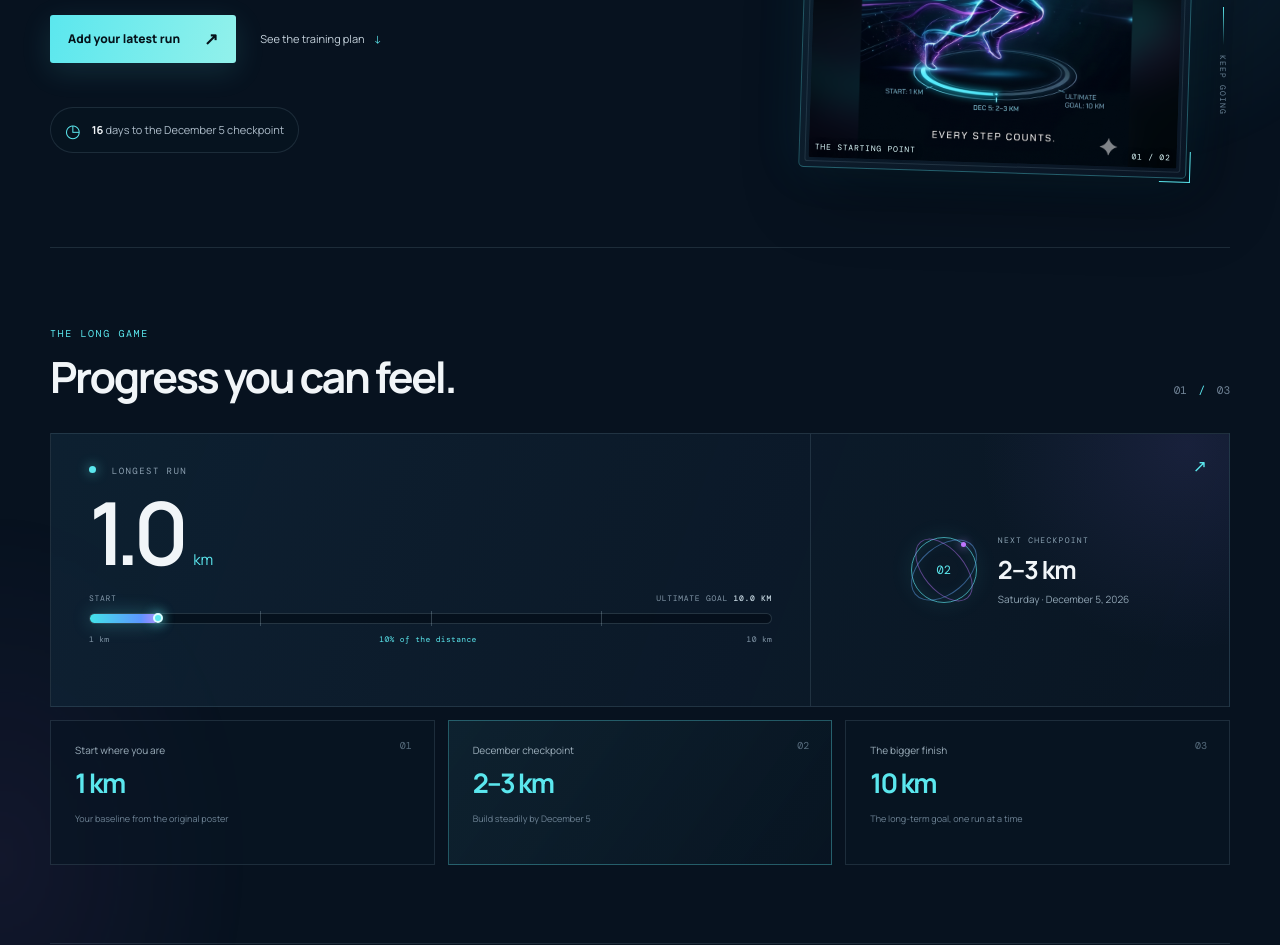
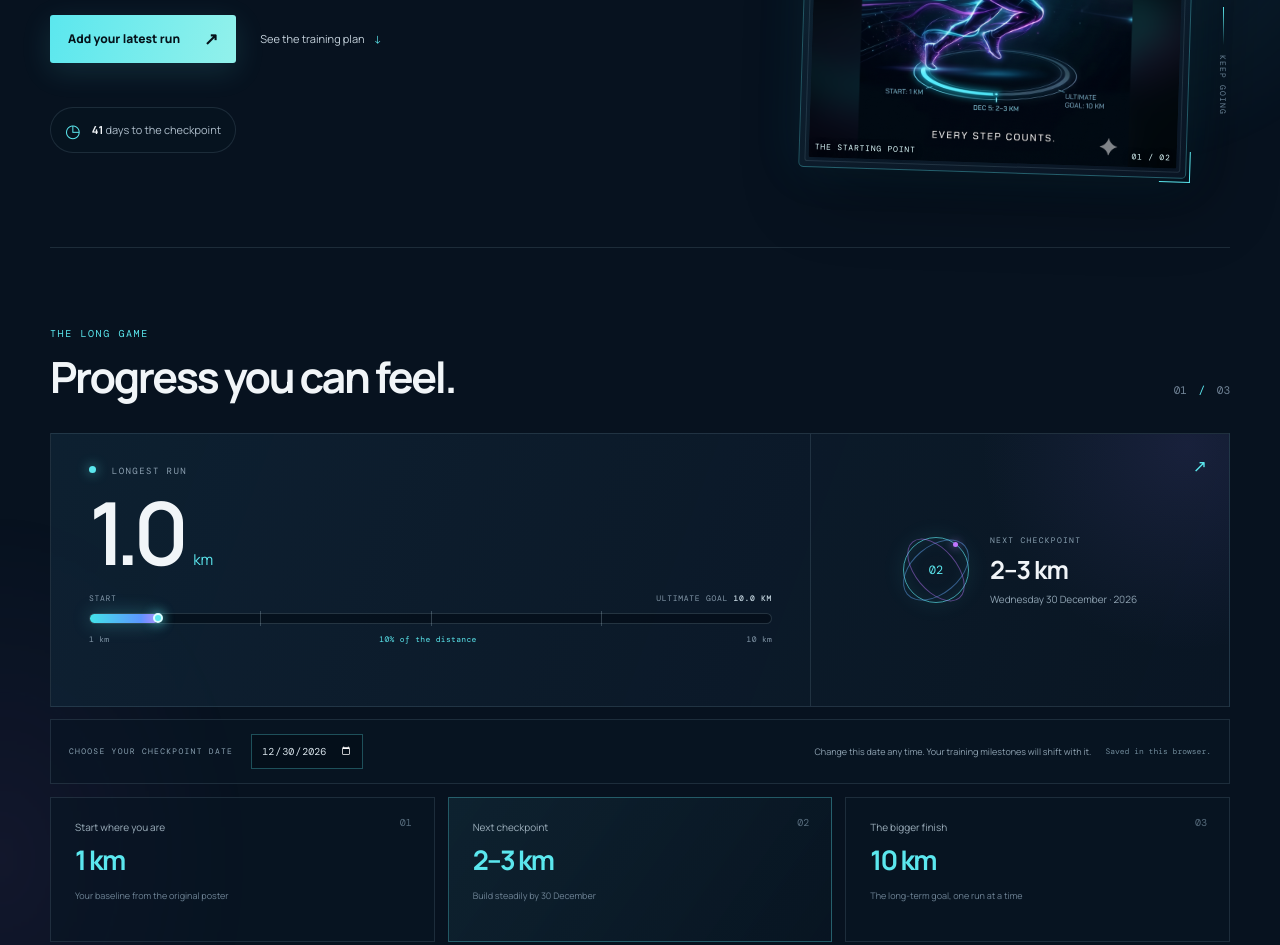
Before and after one commit to arshie512/road-to-10k, a plain HTML site: page index.html in a window 1280 px wide. Shown: the part 491-1436 px from the top of the page. Drawn offline with nearby package versions, Linux system fonts and the light colour scheme.

Commit message:
Make checkpoint date editable

```diff
--- a/app.js
+++ b/app.js
@@ -1,14 +1,15 @@
-const CHECKPOINT_DATE = "2026-12-05";
 const STORAGE_KEY = "road-to-10k-runs-v1";
+const CHECKPOINT_STORAGE_KEY = "road-to-10k-checkpoint-date-v1";
+const DEFAULT_CHECKPOINT_DATE = "2026-12-30";
 const BASELINE_KM = 1;
 const GOAL_KM = 10;
 
-const milestones = [
-  { date: "2026-11-21", title: "Build toward 1.5 km", kind: "Easy progression" },
-  { date: "2026-11-28", title: "Build toward 2 km", kind: "Steady run" },
-  { date: "2026-12-02", title: "Easy run and recovery", kind: "Recovery" },
-  { date: "2026-12-04", title: "Rest, hydrate and prepare", kind: "Rest day" },
-  { date: "2026-12-05", title: "Personal 2–3 km milestone", kind: "Checkpoint" },
+const milestonePlan = [
+  { offset: -14, title: "Build toward 1.5 km", kind: "Easy progression" },
+  { offset: -7, title: "Build toward 2 km", kind: "Steady run" },
+  { offset: -3, title: "Easy run and recovery", kind: "Recovery" },
+  { offset: -1, title: "Rest, hydrate and prepare", kind: "Rest day" },
+  { offset: 0, title: "Personal 2–3 km milestone", kind: "Checkpoint" },
 ];
 
 const $ = (selector) => document.querySelector(selector);
@@ -27,8 +28,36 @@ function formatDate(value, options = { day: "numeric", month: "short", year: "nu
   return parseDate(value).toLocaleDateString("en-IN", options);
 }
 
-function daysUntil(value) {
-  return Math.max(0, Math.ceil((parseDate(value) - today) / 86400000));
+function isValidDateValue(value) {
+  if (!/^\d{4}-\d{2}-\d{2}$/.test(value)) return false;
+  const [year, month, day] = value.split("-").map(Number);
+  const date = parseDate(value);
+  return Number.isFinite(date.getTime())
+    && date.getFullYear() === year
+    && date.getMonth() === month - 1
+    && date.getDate() === day;
+}
+
+function loadCheckpointDate() {
+  try {
+    const saved = localStorage.getItem(CHECKPOINT_STORAGE_KEY);
+    return saved && isValidDateValue(saved) ? saved : DEFAULT_CHECKPOINT_DATE;
+  } catch {
+    return DEFAULT_CHECKPOINT_DATE;
+  }
+}
+
+function shiftDate(value, offset) {
+  const date = parseDate(value);
+  date.setDate(date.getDate() + offset);
+  return `${date.getFullYear()}-${String(date.getMonth() + 1).padStart(2, "0")}-${String(date.getDate()).padStart(2, "0")}`;
+}
+
+function getMilestones() {
+  return milestonePlan.map((item) => ({
+    ...item,
+    date: shiftDate(checkpointDate, item.offset),
+  }));
 }
 
 function loadRuns() {
@@ -41,14 +70,30 @@ function loadRuns() {
 }
 
 let runs = loadRuns();
+let checkpointDate = loadCheckpointDate();
 
 function renderCountdown() {
-  const days = daysUntil(CHECKPOINT_DATE);
-  $("#days-left").textContent = days === 0 ? "Today" : days;
-  if (days === 0) $(".hero-countdown span:last-child").innerHTML = "<b>Today</b> is the December 5 checkpoint";
+  const delta = Math.round((parseDate(checkpointDate) - today) / 86400000);
+  const days = Math.abs(delta);
+  const unit = days === 1 ? "day" : "days";
+  $("#days-left").textContent = delta === 0 ? "Today" : days;
+  $("#countdown-label").textContent = delta === 0
+    ? "is your checkpoint"
+    : delta > 0
+      ? `${unit} to the checkpoint`
+      : `${unit} since the checkpoint`;
+}
+
+function renderCheckpointDate() {
+  const date = parseDate(checkpointDate);
+  const fullDate = date.toLocaleDateString("en-IN", { weekday: "long", day: "numeric", month: "long", year: "numeric" });
+  $("#checkpoint-date").value = checkpointDate;
+  $("#checkpoint-date-display").textContent = fullDate.replace(",", " ·");
+  $("#checkpoint-stat-date").textContent = `Build steadily by ${date.toLocaleDateString("en-IN", { day: "numeric", month: "long" })}`;
 }
 
 function renderMilestones() {
+  const milestones = getMilestones();
   const upcoming = milestones.find((item) => parseDate(item.date) >= today);
   const container = $("#milestone-list");
   container.replaceChildren();
@@ -138,10 +183,30 @@ function saveRuns() {
 }
 
 function init() {
+  const checkpointInput = $("#checkpoint-date");
+  checkpointInput.value = checkpointDate;
   renderCountdown();
+  renderCheckpointDate();
   renderMilestones();
   renderProgress();
   renderRuns();
+
+  checkpointInput.addEventListener("change", () => {
+    if (!isValidDateValue(checkpointInput.value)) {
+      checkpointInput.value = checkpointDate;
+      return;
+    }
+    checkpointDate = checkpointInput.value;
+    try {
+      localStorage.setItem(CHECKPOINT_STORAGE_KEY, checkpointDate);
+      $("#checkpoint-date-status").textContent = "Date saved in this browser.";
+    } catch {
+      $("#checkpoint-date-status").textContent = "Date updated for this visit.";
+    }
+    renderCountdown();
+    renderCheckpointDate();
+    renderMilestones();
+  });
 
   const dateInput = $("#run-date");
   const now = new Date();
--- a/index.html
+++ b/index.html
@@ -41,7 +41,7 @@
           </div>
           <div class="hero-countdown" aria-live="polite">
             <span class="countdown-icon" aria-hidden="true">◷</span>
-            <span><b id="days-left">—</b> days to the December 5 checkpoint</span>
+            <span><b id="days-left">—</b> <span id="countdown-label">days to the checkpoint</span></span>
           </div>
         </div>
 
@@ -73,14 +73,19 @@
           </div>
           <div class="next-checkpoint">
             <div class="checkpoint-orbit" aria-hidden="true"><span>02</span><i></i></div>
-            <div class="checkpoint-copy"><span class="mini-label">NEXT CHECKPOINT</span><strong>2–3 km</strong><span>Saturday · December 5, 2026</span></div>
+            <div class="checkpoint-copy"><span class="mini-label">NEXT CHECKPOINT</span><strong>2–3 km</strong><span id="checkpoint-date-display">Wednesday · December 30, 2026</span></div>
             <a href="#plan" class="arrow-link" aria-label="See checkpoint plan">↗</a>
           </div>
         </div>
 
+        <div class="date-settings">
+          <label for="checkpoint-date"><span class="mini-label">CHOOSE YOUR CHECKPOINT DATE</span><input id="checkpoint-date" name="checkpoint-date" type="date" value="2026-12-30" /></label>
+          <div><p>Change this date any time. Your training milestones will shift with it.</p><span id="checkpoint-date-status" role="status" aria-live="polite">Saved in this browser.</span></div>
+        </div>
+
         <div class="stat-row" aria-label="Running milestones">
           <article class="stat-card"><span class="stat-number">01</span><span class="stat-label">Start where you are</span><strong>1 km</strong><small>Your baseline from the original poster</small></article>
-          <article class="stat-card stat-card-highlight"><span class="stat-number">02</span><span class="stat-label">December checkpoint</span><strong>2–3 km</strong><small>Build steadily by December 5</small></article>
+          <article class="stat-card stat-card-highlight"><span class="stat-number">02</span><span class="stat-label">Next checkpoint</span><strong>2–3 km</strong><small id="checkpoint-stat-date">Build steadily by December 30</small></article>
           <article class="stat-card"><span class="stat-number">03</span><span class="stat-label">The bigger finish</span><strong>10 km</strong><small>The long-term goal, one run at a time</small></article>
         </div>
       </section>
@@ -88,7 +93,7 @@
       <section class="section-wrap plan-section" id="plan" aria-labelledby="plan-title">
         <div class="section-heading">
           <div><p class="eyebrow">A PLAN WITH ROOM TO BREATHE</p><h2 id="plan-title">Small steps. Strong finish.</h2></div>
-          <p class="section-intro">The first checkpoint is about showing up consistently. Keep each run comfortable, listen to your body, and let the distance grow at its own pace.</p>
+          <p class="section-intro">The plan shifts with your checkpoint date. Keep each run comfortable, listen to your body, and let the distance grow at its own pace.</p>
         </div>
         <div class="plan-layout">
           <div class="timeline" id="milestone-list" aria-label="Upcoming running milestones"></div>
@@ -103,7 +108,7 @@
       </section>
 
       <section class="section-wrap source-section" aria-labelledby="source-title">
-        <div class="source-copy"><p class="eyebrow">THE FIRST PAGES</p><h2 id="source-title">A goal becomes real when you can see the next step.</h2><p>These two original posters mark the beginning: the first kilometre, a December checkpoint, and a bigger distance waiting beyond it.</p></div>
+        <div class="source-copy"><p class="eyebrow">THE FIRST PAGES</p><h2 id="source-title">A goal becomes real when you can see the next step.</h2><p>These original posters mark the beginning. Their printed dates stay as they were; the checkpoint and training plan above follow the date you choose.</p></div>
         <div class="source-gallery">
           <figure class="source-card source-card-one"><img src="assets/run3.png" alt="Original Road to 10K poster showing a 1 kilometre start, a 2–3 kilometre checkpoint, and a 10 kilometre goal" /><figcaption><span>THE FIRST VISION</span><b>01</b></figcaption></figure>
           <figure class="source-card source-card-two"><img src="assets/run4.png" alt="Original Road to 10K training poster listing the November and December running milestones" /><figcaption><span>THE FIRST PLAN</span><b>02</b></figcaption></figure>
--- a/styles.css
+++ b/styles.css
@@ -92,6 +92,14 @@ button, input { font: inherit; }
 .track-legend span:nth-child(2) { color: var(--cyan); }
 .next-checkpoint { position: relative; display: flex; align-items: center; justify-content: center; gap: 21px; padding: 30px; border-left: 1px solid var(--line); overflow: hidden; }
 .next-checkpoint::before { content: ""; position: absolute; inset: 0; background: radial-gradient(circle at 90% 4%, rgba(113, 93, 198, .14), transparent 45%); }
+.date-settings { display: flex; align-items: center; justify-content: space-between; gap: 22px; margin-top: 12px; padding: 14px 18px; border: 1px solid var(--line); background: rgba(8, 22, 35, .58); }
+.date-settings label { display: flex; align-items: center; gap: 18px; }
+.date-settings .mini-label { white-space: nowrap; }
+.date-settings input { min-height: 35px; padding: 0 9px; border: 1px solid rgba(91, 231, 238, .3); outline: 0; color: #d8e3ea; color-scheme: dark; background: rgba(4, 14, 24, .7); font-family: var(--mono); font-size: 10px; }
+.date-settings input:focus { border-color: rgba(91, 231, 238, .7); }
+.date-settings > div { display: flex; flex-wrap: wrap; justify-content: flex-end; align-items: center; gap: 7px 14px; }
+.date-settings p { margin: 0; color: #8fa3b2; font-size: 9px; }
+.date-settings [role="status"] { color: #6f8999; font-family: var(--mono); font-size: 8px; }
 .checkpoint-orbit { width: 66px; height: 66px; position: relative; flex: 0 0 auto; display: grid; place-items: center; border: 1px solid rgba(91, 231, 238, .65); border-radius: 50%; color: var(--cyan); font-family: var(--mono); font-size: 12px; box-shadow: inset 0 0 20px rgba(91, 231, 238, .08), 0 0 24px rgba(91, 231, 238, .09); }
 .checkpoint-orbit::before, .checkpoint-orbit::after { content: ""; position: absolute; border: 1px solid rgba(97, 163, 241, .48); border-radius: 50%; transform: rotate(-40deg); }
 .checkpoint-orbit::before { inset: 8px -6px; }.checkpoint-orbit::after { inset: -5px 11px; border-color: rgba(188, 118, 255, .45); }
@@ -181,6 +189,8 @@ button, input { font: inherit; }
   .hero h1 { font-size: clamp(49px, 7vw, 68px); }
   .hero-description { font-size: 13px; }
   .progress-panel { grid-template-columns: 1.2fr .8fr; }
+  .date-settings { align-items: flex-start; }
+  .date-settings > div { align-items: flex-end; flex-direction: column; text-align: right; }
   .progress-main { padding-inline: 26px; }
   .next-checkpoint { padding-inline: 19px; gap: 14px; }
   .plan-layout { grid-template-columns: 1.1fr .9fr; gap: 22px; }
@@ -208,6 +218,10 @@ button, input { font: inherit; }
   .progress-panel { grid-template-columns: 1fr; }
   .progress-main { padding: 25px 21px 23px; }
   .next-checkpoint { min-height: 130px; justify-content: flex-start; padding-inline: 25px; border-left: 0; border-top: 1px solid var(--line); }
+  .date-settings { align-items: stretch; flex-direction: column; gap: 12px; padding: 15px; }
+  .date-settings label { align-items: flex-start; flex-direction: column; gap: 8px; }
+  .date-settings input { width: 100%; min-height: 41px; }
+  .date-settings > div { align-items: flex-start; text-align: left; }
   .stat-row { grid-template-columns: 1fr; gap: 8px; }
   .stat-card { min-height: 126px; padding: 19px 21px; }
   .stat-card strong { font-size: 25px; }
```
Also changed, not shown: README.md.
